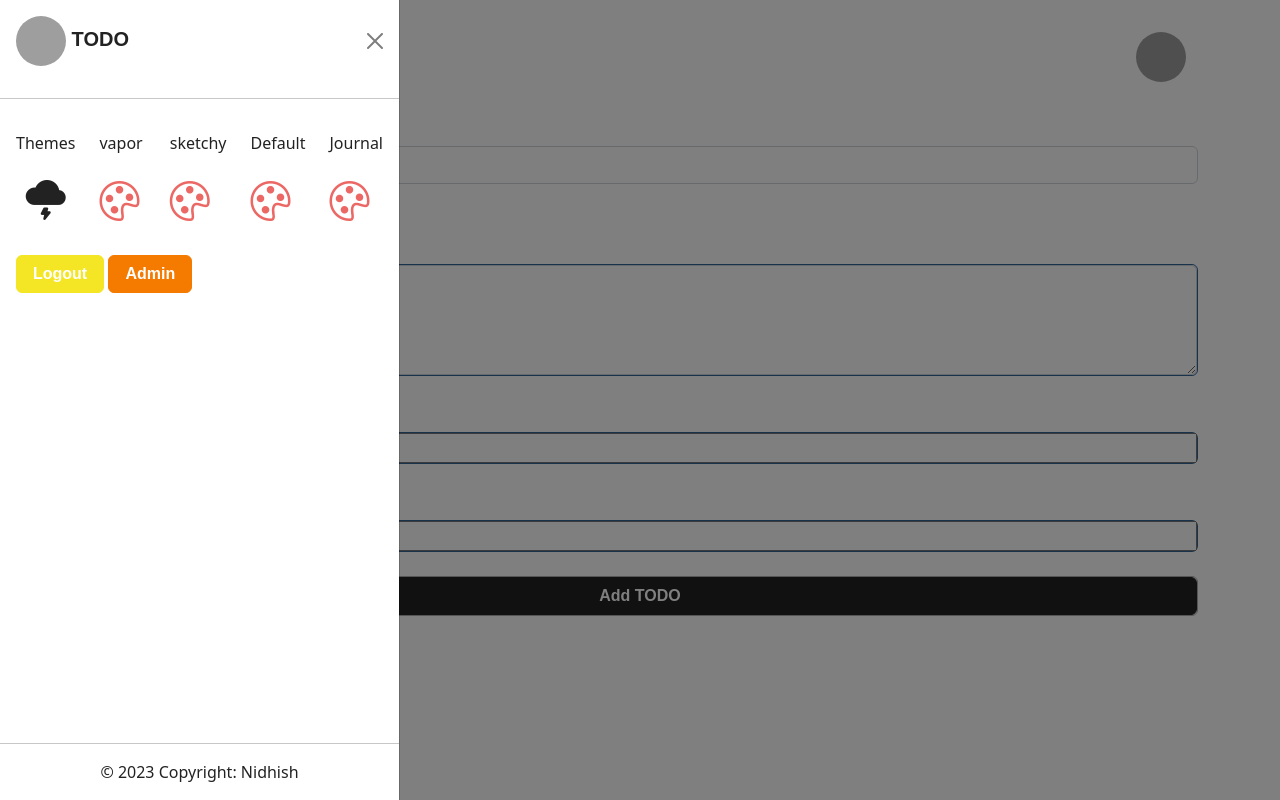
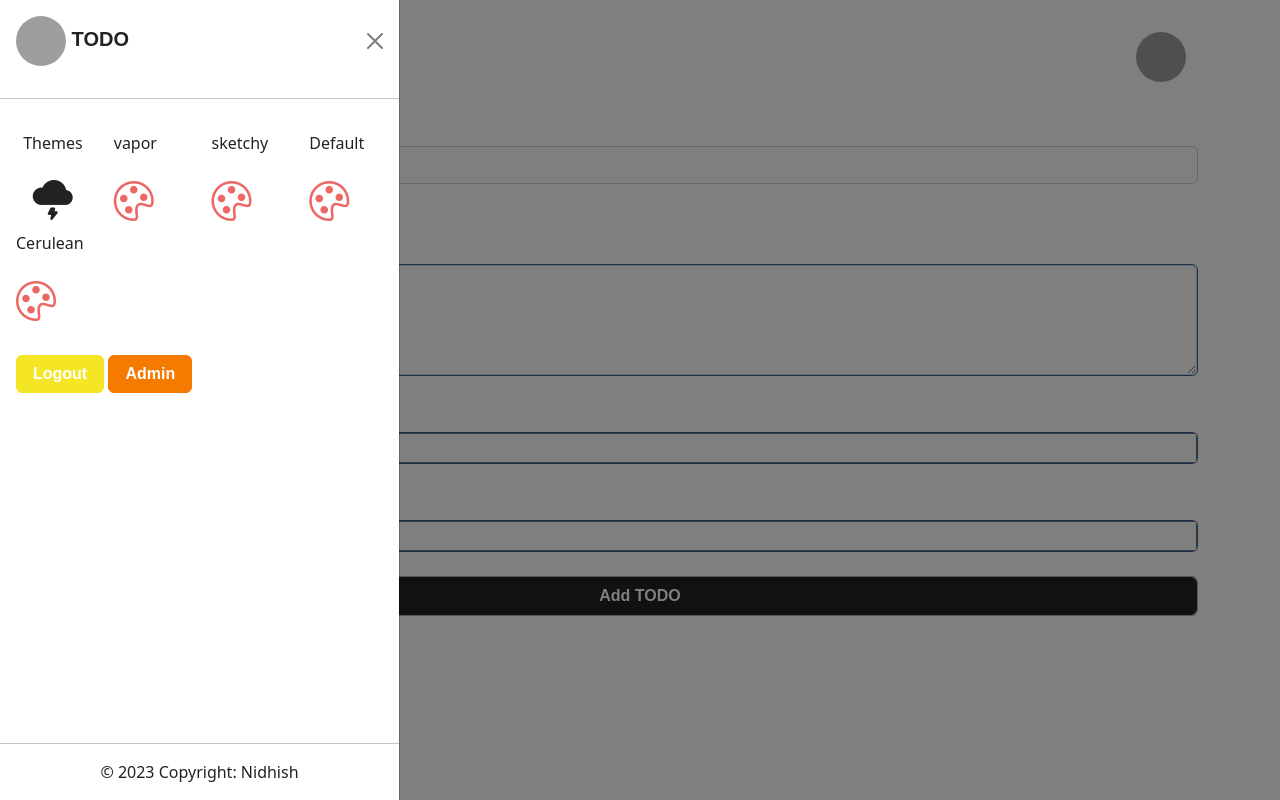
Before and after one commit to nidhish17/Todo_web_app, a Django app: page / in a window 1280 px wide, after a click that opens the changed part. Run offline with Django 4.2, Linux system fonts and the light colour scheme; the visitor is signed in with stand-in values (Sample User, id 1); data comes from the database, SQL or seed files in the repository; data that the repository does not hold is empty; some libraries are stand-ins or nearby versions; some web fonts are replaced; grey boxes are pictures that could not be loaded.

Commit message:
theme update

```diff
--- a/todo/todoapp/templates/todo/sidebar.html
+++ b/todo/todoapp/templates/todo/sidebar.html
@@ -40,7 +40,7 @@
                 </div>
 
                 <div class="col">
-                    <p>Journal</p>
+                    <p>Cerulean</p>
                     <a onclick="switchTheme('https://bootswatch.com/5/cerulean/bootstrap.min.css')"
                        class="text-decoration-none"><i class="bi bi-palette fs-1 themebs5"></i></a>
                 </div>
```
